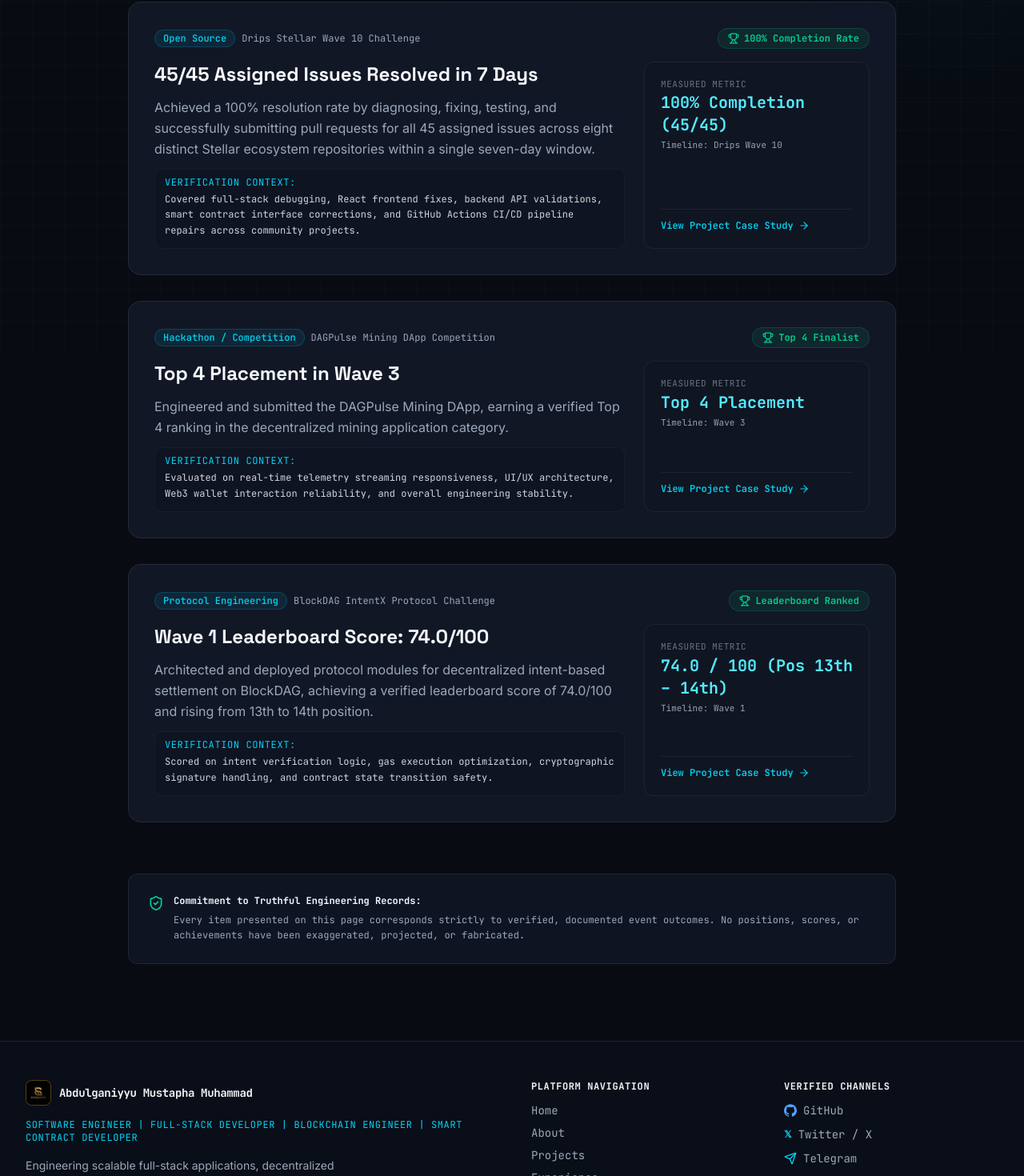
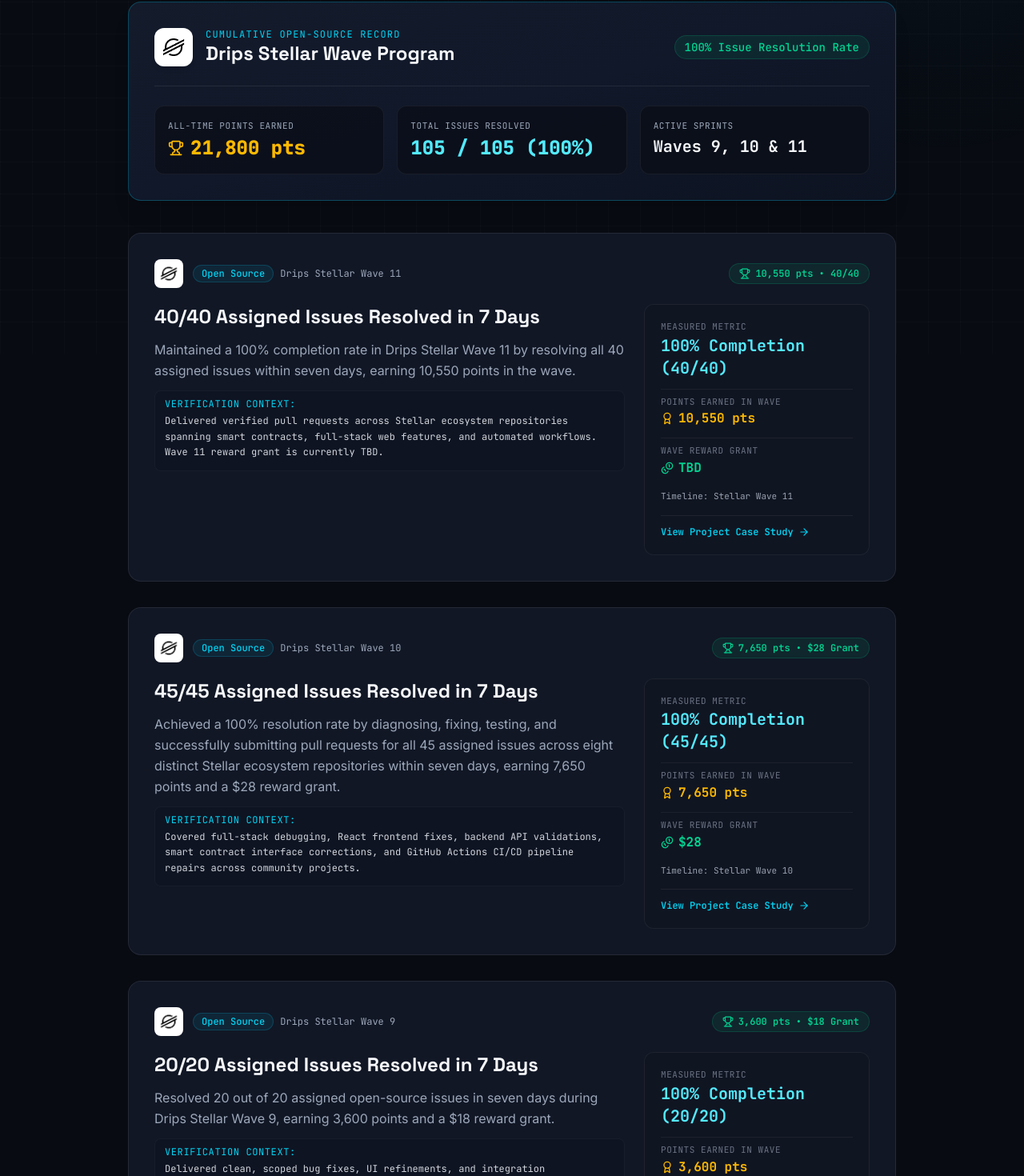
Before and after one commit to itzsoftwaredevops-sys/personal-portfolio, a Next.js app: page /achievements in a window 1280 px wide. Shown: the part 358-1828 px from the top of the page at 80% size. Built offline with nearby package versions, Linux system fonts and the light colour scheme.

Commit message:
feat(achievements): update Stellar Drips Waves 9-11 stats and official logo

```diff
--- a/src/app/achievements/page.tsx
+++ b/src/app/achievements/page.tsx
@@ -1,9 +1,10 @@
 import React from "react";
 import type { Metadata } from "next";
 import Link from "next/link";
-import { Trophy, ArrowRight, ShieldCheck } from "lucide-react";
+import Image from "next/image";
+import { Trophy, ArrowRight, ShieldCheck, Award, Coins } from "lucide-react";
 import { siteConfig } from "@/data/siteConfig";
-import { achievements } from "@/data/achievements";
+import { achievements, stellarWaveSummary } from "@/data/achievements";
 import { SectionHeading } from "@/components/ui/SectionHeading";
 import { Badge } from "@/components/ui/Badge";
 import { BreadcrumbJsonLd } from "@/components/seo/JsonLd";
@@ -11,7 +12,7 @@ import { BreadcrumbJsonLd } from "@/components/seo/JsonLd";
 export const metadata: Metadata = {
   title: "Verified Achievements",
   description:
-    "Verifiable competition and engineering achievements of Abdulganiyyu Mustapha Muhammad: Stellar Drips Wave 10, DAGPulse Wave 3 Top 4, and BlockDAG IntentX Wave 1.",
+    "Verifiable competition and engineering achievements of Abdulganiyyu Mustapha Muhammad: Stellar Drips Waves 9–11 (21,800 pts), DAGPulse Wave 3 Top 4, and BlockDAG IntentX Wave 1.",
 };
 
 export default function AchievementsPage() {
@@ -30,6 +31,62 @@ export default function AchievementsPage() {
           description="A documented record of competition rankings, hackathon placements, and high-velocity open-source milestones. Zero fabricated claims or unverified awards."
         />
 
+        {/* Stellar Drips All-Time Summary Banner */}
+        <div className="mb-10 rounded-2xl border border-cyan-500/30 bg-gradient-to-br from-[#141B2B] via-[#101829] to-[#0D1321] p-6 sm:p-8 shadow-xl">
+          <div className="flex flex-col sm:flex-row sm:items-center justify-between gap-4 pb-6 border-b border-white/[0.08]">
+            <div className="flex items-center gap-4">
+              <div className="relative h-12 w-12 shrink-0 overflow-hidden rounded-xl bg-white p-1.5 shadow-md">
+                <Image
+                  src={stellarWaveSummary.logo}
+                  alt="Stellar Drips Wave Program Logo"
+                  fill
+                  sizes="48px"
+                  className="object-contain p-1"
+                />
+              </div>
+              <div>
+                <span className="text-xs font-mono uppercase tracking-widest text-cyan-400 block">
+                  Cumulative Open-Source Record
+                </span>
+                <h2 className="text-xl sm:text-2xl font-bold text-[#F5F7FA] font-[family-name:var(--font-space-grotesk)]">
+                  {stellarWaveSummary.program}
+                </h2>
+              </div>
+            </div>
+            <Badge variant="emerald" size="md">
+              100% Issue Resolution Rate
+            </Badge>
+          </div>
+
+          <div className="mt-6 grid grid-cols-1 sm:grid-cols-3 gap-4 font-mono">
+            <div className="rounded-xl bg-[#0A0E18]/80 border border-white/[0.06] p-4">
+              <span className="text-[11px] uppercase tracking-wider text-[#9CA8BA] block">
+                All-Time Points Earned
+              </span>
+              <span className="mt-1 text-2xl font-extrabold text-amber-400 flex items-center gap-2">
+                <Trophy className="h-5 w-5 text-amber-400" />
+                {stellarWaveSummary.allTimePoints}
+              </span>
+            </div>
+            <div className="rounded-xl bg-[#0A0E18]/80 border border-white/[0.06] p-4">
+              <span className="text-[11px] uppercase tracking-wider text-[#9CA8BA] block">
+                Total Issues Resolved
+              </span>
+              <span className="mt-1 text-2xl font-extrabold text-cyan-300 block">
+                {stellarWaveSummary.totalIssuesResolved}
+              </span>
+            </div>
+            <div className="rounded-xl bg-[#0A0E18]/80 border border-white/[0.06] p-4">
+              <span className="text-[11px] uppercase tracking-wider text-[#9CA8BA] block">
+                Active Sprints
+              </span>
+              <span className="mt-1 text-lg sm:text-xl font-bold text-[#F5F7FA] block">
+                {stellarWaveSummary.wavesCompleted}
+              </span>
+            </div>
+          </div>
+        </div>
+
         {/* Achievements List */}
         <div className="space-y-8">
           {achievements.map((ach) => (
@@ -37,12 +94,29 @@ export default function AchievementsPage() {
               key={ach.id}
               className="rounded-2xl border border-white/[0.08] bg-[#141B2B]/80 p-6 sm:p-8 backdrop-blur-sm hover:border-cyan-500/30 transition-all"
             >
-              <div className="flex flex-wrap items-center justify-between gap-3 mb-4">
-                <div className="flex items-center gap-2">
+              <div className="flex flex-wrap items-center justify-between gap-3 mb-5">
+                <div className="flex items-center gap-3">
+                  {ach.logo && (
+                    <div
+                      className={`relative h-9 w-9 shrink-0 overflow-hidden rounded-lg border border-white/[0.12] ${
+                        ach.logoLightBg ? "bg-white p-1" : "bg-[#080B12]"
+                      }`}
+                    >
+                      <Image
+                        src={ach.logo}
+                        alt={`${ach.context} logo`}
+                        fill
+                        sizes="36px"
+                        className="object-contain p-0.5"
+                      />
+                    </div>
+                  )}
+                  <div className="flex flex-wrap items-center gap-2">
                     <Badge variant="cyan">{ach.category}</Badge>
                     <span className="text-xs font-mono text-[#9CA8BA]">
                       {ach.context}
                     </span>
+                  </div>
                 </div>
                 <div className="flex items-center gap-2">
                   <span className="inline-flex items-center gap-1.5 rounded-full bg-emerald-500/10 px-3 py-1 text-xs font-mono font-semibold text-emerald-400 border border-emerald-500/20">
@@ -72,6 +146,7 @@ export default function AchievementsPage() {
                 </div>
 
                 <div className="md:col-span-4 rounded-xl border border-white/[0.06] bg-[#101522] p-5 flex flex-col justify-between h-full space-y-4 font-mono text-xs">
+                  <div className="space-y-3">
                     <div>
                       <span className="text-gray-500 block uppercase tracking-wider text-[11px]">
                         Measured Metric
@@ -79,7 +154,33 @@ export default function AchievementsPage() {
                       <span className="text-lg sm:text-xl font-bold text-cyan-300 mt-0.5 block">
                         {ach.metric}
                       </span>
-                    <span className="text-gray-400 text-[11px] mt-1 block">
+                    </div>
+
+                    {ach.pointsEarned && (
+                      <div className="pt-2 border-t border-white/[0.05]">
+                        <span className="text-gray-500 block uppercase tracking-wider text-[11px]">
+                          Points Earned in Wave
+                        </span>
+                        <span className="text-base font-bold text-amber-400 mt-0.5 flex items-center gap-1.5">
+                          <Award className="h-4 w-4 text-amber-400" />
+                          {ach.pointsEarned}
+                        </span>
+                      </div>
+                    )}
+
+                    {ach.rewardGrant && (
+                      <div className="pt-2 border-t border-white/[0.05]">
+                        <span className="text-gray-500 block uppercase tracking-wider text-[11px]">
+                          Wave Reward Grant
+                        </span>
+                        <span className="text-base font-bold text-emerald-400 mt-0.5 flex items-center gap-1.5">
+                          <Coins className="h-4 w-4 text-emerald-400" />
+                          {ach.rewardGrant}
+                        </span>
+                      </div>
+                    )}
+
+                    <span className="text-gray-400 text-[11px] pt-1 block">
                       Timeline: {ach.dateOrWave}
                     </span>
                   </div>
@@ -109,7 +210,7 @@ export default function AchievementsPage() {
               Commitment to Truthful Engineering Records:
             </span>
             <span>
-              Every item presented on this page corresponds strictly to verified, documented event outcomes. No positions, scores, or achievements have been exaggerated, projected, or fabricated.
+              Every item presented on this page corresponds strictly to verified, documented event outcomes. No positions, scores, points, or grants have been exaggerated, projected, or fabricated.
             </span>
           </div>
         </div>
--- a/src/app/page.tsx
+++ b/src/app/page.tsx
@@ -17,7 +17,7 @@ import { Github } from "@/components/ui/Icons";
 import { siteConfig } from "@/data/siteConfig";
 import { projects } from "@/data/projects";
 import { skillCategories } from "@/data/skills";
-import { achievements } from "@/data/achievements";
+import { achievements, stellarWaveSummary } from "@/data/achievements";
 import { ProjectCard } from "@/components/ui/ProjectCard";
 import { SectionHeading } from "@/components/ui/SectionHeading";
 import { Badge } from "@/components/ui/Badge";
@@ -184,7 +184,7 @@ export default function HomePage() {
                     <Sparkles className="h-4 w-4 text-emerald-400 shrink-0 mt-0.5" />
                     <div>
                       <span className="text-gray-400">Open Source: </span>
-                      <span className="text-gray-200">45/45 Issues Resolved (Drips Stellar Wave 10)</span>
+                      <span className="text-gray-200">21,800 pts • 105/105 Issues (Stellar Waves 9–11)</span>
                     </div>
                   </div>
                 </div>
@@ -211,18 +211,68 @@ export default function HomePage() {
       <section className="py-12 border-b border-white/[0.06] bg-[#0B0F19]/60">
         <div className="mx-auto max-w-7xl px-4 sm:px-6 lg:px-8">
           <div className="grid grid-cols-1 md:grid-cols-3 gap-6">
-            {achievements.map((ach) => (
-              <div
+            {/* Stellar Cumulative Card */}
+            <Link
+              href="/achievements"
+              className="group rounded-xl border border-white/[0.08] bg-[#141B2B]/60 p-5 hover:border-cyan-500/30 transition-all"
+            >
+              <div className="flex items-center justify-between mb-3">
+                <div className="flex items-center gap-2">
+                  <div className="relative h-7 w-7 overflow-hidden rounded-md bg-white p-1">
+                    <Image
+                      src={stellarWaveSummary.logo}
+                      alt="Stellar Drips Wave"
+                      fill
+                      sizes="28px"
+                      className="object-contain p-0.5"
+                    />
+                  </div>
+                  <Badge variant="cyan">{stellarWaveSummary.wavesCompleted}</Badge>
+                </div>
+                <span className="text-xs font-mono text-amber-400 font-semibold">
+                  21,800 All-Time pts
+                </span>
+              </div>
+              <h3 className="text-lg font-bold text-[#F5F7FA] font-[family-name:var(--font-space-grotesk)] group-hover:text-cyan-400 transition-colors">
+                {stellarWaveSummary.totalIssuesResolved}
+              </h3>
+              <p className="mt-1 text-xs font-mono text-blue-400">
+                Drips Stellar Wave Program (Waves 9, 10 &amp; 11)
+              </p>
+              <p className="mt-2 text-xs text-[#9CA8BA] leading-relaxed">
+                Wave 9: 20/20 (3,600 pts, $18) • Wave 10: 45/45 (7,650 pts, $28) • Wave 11: 40/40 (10,550 pts, TBD).
+              </p>
+            </Link>
+
+            {/* DAGPulse & BlockDAG IntentX Cards */}
+            {achievements
+              .filter((a) => a.id === "dagpulse-wave-3" || a.id === "blockdag-intentx-wave-1")
+              .map((ach) => (
+                <Link
                   key={ach.id}
-                className="rounded-xl border border-white/[0.08] bg-[#141B2B]/60 p-5 hover:border-cyan-500/30 transition-all"
+                  href="/achievements"
+                  className="group rounded-xl border border-white/[0.08] bg-[#141B2B]/60 p-5 hover:border-cyan-500/30 transition-all"
                 >
-                <div className="flex items-center justify-between mb-2">
+                  <div className="flex items-center justify-between mb-3">
+                    <div className="flex items-center gap-2">
+                      {ach.logo && (
+                        <div className="relative h-7 w-7 overflow-hidden rounded-md bg-white p-0.5">
+                          <Image
+                            src={ach.logo}
+                            alt={ach.context}
+                            fill
+                            sizes="28px"
+                            className="object-contain"
+                          />
+                        </div>
+                      )}
                       <Badge variant="cyan">{ach.dateOrWave}</Badge>
+                    </div>
                     <span className="text-xs font-mono text-emerald-400 font-semibold">
                       {ach.badge}
                     </span>
                   </div>
-                <h3 className="text-lg font-bold text-[#F5F7FA] font-[family-name:var(--font-space-grotesk)]">
+                  <h3 className="text-lg font-bold text-[#F5F7FA] font-[family-name:var(--font-space-grotesk)] group-hover:text-cyan-400 transition-colors">
                     {ach.metric}
                   </h3>
                   <p className="mt-1 text-xs font-mono text-blue-400">
@@ -231,7 +281,7 @@ export default function HomePage() {
                   <p className="mt-2 text-xs text-[#9CA8BA] leading-relaxed">
                     {ach.description}
                   </p>
-              </div>
+                </Link>
               ))}
           </div>
         </div>
--- a/src/data/achievements.ts
+++ b/src/data/achievements.ts
@@ -5,26 +5,79 @@ export interface Achievement {
   context: string;
   metric: string;
   dateOrWave: string;
+  pointsEarned?: string;
+  rewardGrant?: string;
+  logo?: string;
+  logoLightBg?: boolean;
   description: string;
   verificationDetails: string;
   relatedProjectSlug?: string;
   badge: string;
 }
 
+export const stellarWaveSummary = {
+  program: "Drips Stellar Wave Program",
+  logo: "/images/projects/stellar-wave-logo.png",
+  allTimePoints: "21,800 pts",
+  totalIssuesResolved: "105 / 105 (100%)",
+  wavesCompleted: "Waves 9, 10 & 11",
+  confirmedGrants: "$46+ ($18 Wave 9, $28 Wave 10, Wave 11 TBD)",
+};
+
 export const achievements: Achievement[] = [
+  {
+    id: "stellar-wave-11",
+    title: "40/40 Assigned Issues Resolved in 7 Days",
+    category: "Open Source",
+    context: "Drips Stellar Wave 11",
+    metric: "100% Completion (40/40)",
+    dateOrWave: "Stellar Wave 11",
+    pointsEarned: "10,550 pts",
+    rewardGrant: "TBD",
+    logo: "/images/projects/stellar-wave-logo.png",
+    logoLightBg: true,
+    description:
+      "Maintained a 100% completion rate in Drips Stellar Wave 11 by resolving all 40 assigned issues within seven days, earning 10,550 points in the wave.",
+    verificationDetails:
+      "Delivered verified pull requests across Stellar ecosystem repositories spanning smart contracts, full-stack web features, and automated workflows. Wave 11 reward grant is currently TBD.",
+    relatedProjectSlug: "stellar-contributions",
+    badge: "10,550 pts • 40/40",
+  },
   {
     id: "stellar-wave-10",
     title: "45/45 Assigned Issues Resolved in 7 Days",
     category: "Open Source",
-    context: "Drips Stellar Wave 10 Challenge",
+    context: "Drips Stellar Wave 10",
     metric: "100% Completion (45/45)",
-    dateOrWave: "Drips Wave 10",
+    dateOrWave: "Stellar Wave 10",
+    pointsEarned: "7,650 pts",
+    rewardGrant: "$28",
+    logo: "/images/projects/stellar-wave-logo.png",
+    logoLightBg: true,
     description:
-      "Achieved a 100% resolution rate by diagnosing, fixing, testing, and successfully submitting pull requests for all 45 assigned issues across eight distinct Stellar ecosystem repositories within a single seven-day window.",
+      "Achieved a 100% resolution rate by diagnosing, fixing, testing, and successfully submitting pull requests for all 45 assigned issues across eight distinct Stellar ecosystem repositories within seven days, earning 7,650 points and a $28 reward grant.",
     verificationDetails:
       "Covered full-stack debugging, React frontend fixes, backend API validations, smart contract interface corrections, and GitHub Actions CI/CD pipeline repairs across community projects.",
     relatedProjectSlug: "stellar-contributions",
-    badge: "100% Completion Rate",
+    badge: "7,650 pts • $28 Grant",
+  },
+  {
+    id: "stellar-wave-9",
+    title: "20/20 Assigned Issues Resolved in 7 Days",
+    category: "Open Source",
+    context: "Drips Stellar Wave 9",
+    metric: "100% Completion (20/20)",
+    dateOrWave: "Stellar Wave 9",
+    pointsEarned: "3,600 pts",
+    rewardGrant: "$18",
+    logo: "/images/projects/stellar-wave-logo.png",
+    logoLightBg: true,
+    description:
+      "Resolved 20 out of 20 assigned open-source issues in seven days during Drips Stellar Wave 9, earning 3,600 points and a $18 reward grant.",
+    verificationDetails:
+      "Delivered clean, scoped bug fixes, UI refinements, and integration improvements across participating Stellar ecosystem repositories.",
+    relatedProjectSlug: "stellar-contributions",
+    badge: "3,600 pts • $18 Grant",
   },
   {
     id: "dagpulse-wave-3",
@@ -33,6 +86,8 @@ export const achievements: Achievement[] = [
     context: "DAGPulse Mining DApp Competition",
     metric: "Top 4 Placement",
     dateOrWave: "Wave 3",
+    logo: "/images/projects/dagpulse-logo.jpg",
+    logoLightBg: true,
     description:
       "Engineered and submitted the DAGPulse Mining DApp, earning a verified Top 4 ranking in the decentralized mining application category.",
     verificationDetails:
@@ -47,8 +102,10 @@ export const achievements: Achievement[] = [
     context: "BlockDAG IntentX Protocol Challenge",
     metric: "74.0 / 100 (Pos 13th – 14th)",
     dateOrWave: "Wave 1",
+    logo: "/images/projects/intentx-logo.jpg",
+    logoLightBg: true,
     description:
-      "Architected and deployed protocol modules for decentralized intent-based settlement on BlockDAG, achieving a verified leaderboard score of 74.0/100 and rising from 13th to 14th position.",
+      "Architected and deployed protocol modules for decentralized intent-based settlement on BlockDAG, achieving a verified leaderboard score of 74.0/100 and moving from 13th to 14th position.",
     verificationDetails:
       "Scored on intent verification logic, gas execution optimization, cryptographic signature handling, and contract state transition safety.",
     relatedProjectSlug: "blockdag-intentx",
--- a/src/data/projects.ts
+++ b/src/data/projects.ts
@@ -116,13 +116,15 @@ export const projects: Project[] = [
   {
     slug: "stellar-contributions",
     name: "Stellar Open-Source Contributions",
-    tagline: "45 issues resolved across 7 days in the Stellar ecosystem.",
+    tagline: "105/105 issues resolved across Waves 9, 10 & 11 (21,800 All-Time Points).",
     category: "Open Source",
     subCategory: "Stellar Blockchain Tooling & Ecosystem",
     status: "Open Source Contributions",
     summary:
-      "High-velocity open-source engineering during Drips Stellar Wave 10, resolving 45 out of 45 assigned issues in seven days across smart contracts, frontends, backends, CI/CD, and developer tooling.",
+      "High-velocity open-source engineering across Drips Stellar Waves 9, 10, and 11, resolving 105 out of 105 assigned issues (20/20 in Wave 9, 45/45 in Wave 10, 40/40 in Wave 11) and earning 21,800 all-time points across smart contracts, frontends, backends, and CI/CD.",
     featured: true,
+    logo: "/images/projects/stellar-wave-logo.png",
+    logoLightBg: true,
     technologies: [
       "Rust",
       "Soroban",
@@ -134,9 +136,9 @@ export const projects: Project[] = [
       "Stellar SDK",
     ],
     metrics: [
-      { label: "Assigned Issues", value: "45 / 45 (100%)" },
-      { label: "Execution Timeframe", value: "7 Days" },
-      { label: "Program Context", value: "Drips Stellar Wave 10" },
+      { label: "Total Issues Resolved", value: "105 / 105 (100%)" },
+      { label: "All-Time Points", value: "21,800 pts" },
+      { label: "Waves Completed", value: "Waves 9, 10 & 11" },
       { label: "Work Streams", value: "Full-Stack, Contracts & CI/CD" },
     ],
     repoLinks: [
```
Also changed, not shown: public/images/projects/stellar-wave-logo.png (added). Lines whose indentation alone changed are shown as unchanged.
